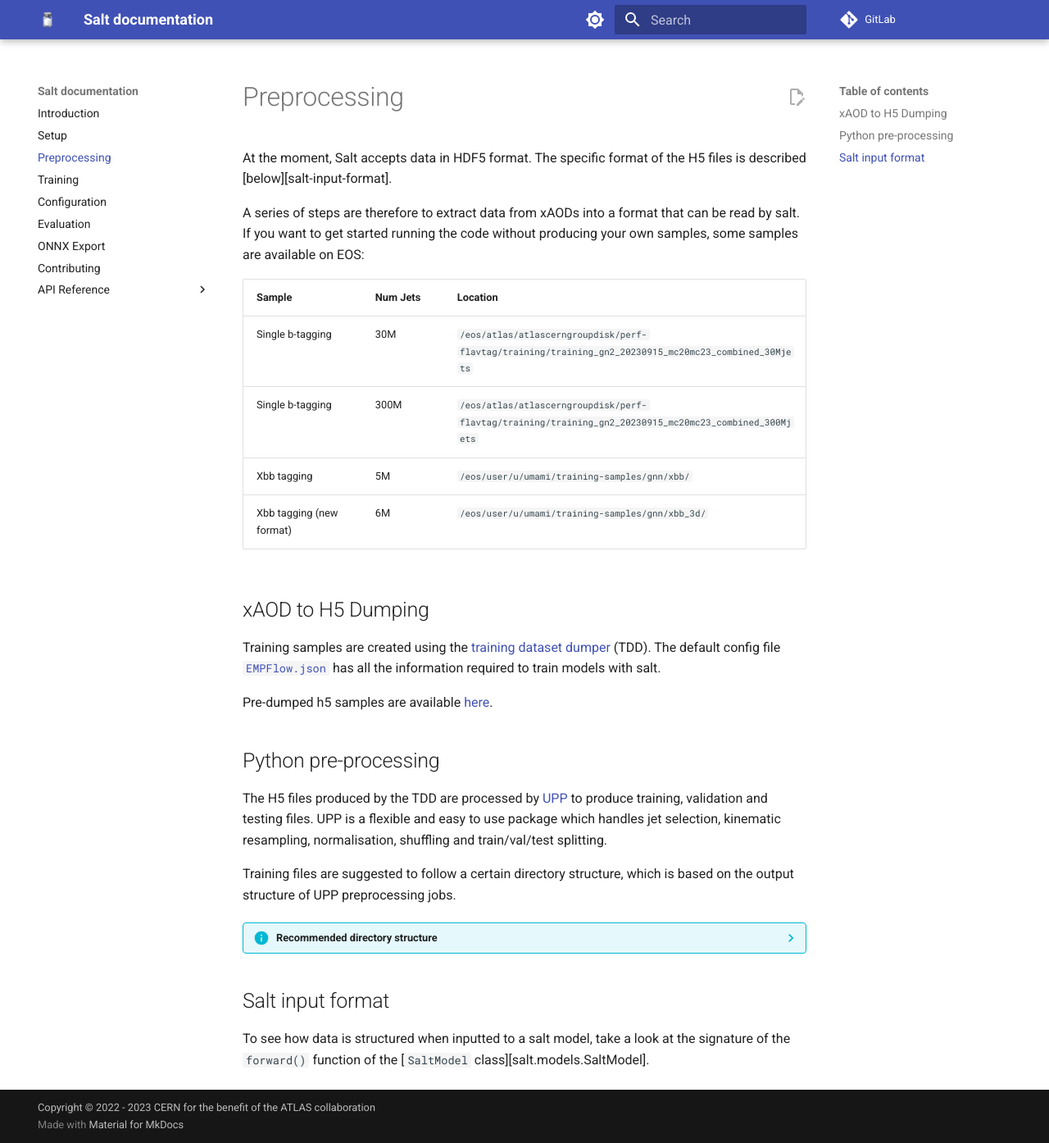
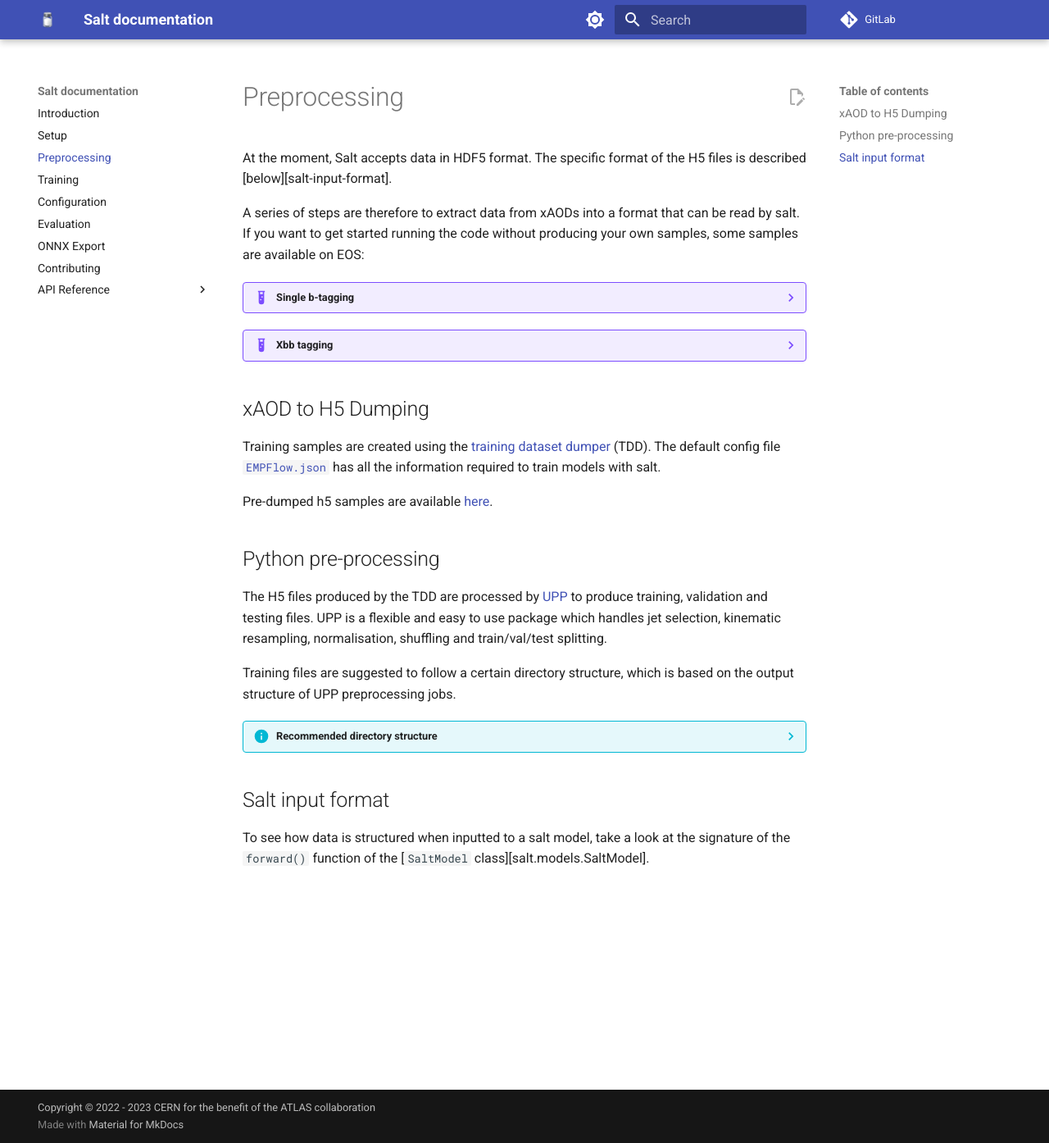
Before and after one commit to umami-hep/salt, an MkDocs documentation site: the page built from docs/preprocessing.md, in a window 1280 px wide and 1394 px high. Shown: the whole window at 82% size. Built offline with MkDocs 1.6.1 and Material for MkDocs 9.7.7, drawn with Linux system fonts in a browser that asks for light colours.

Commit message:
Update training samples in docs

````diff
--- a/docs/preprocessing.md
+++ b/docs/preprocessing.md
@@ -4,12 +4,27 @@
 A series of steps are therefore to extract data from xAODs into a format that can be read by salt.
 If you want to get started running the code without producing your own samples, some samples are available on EOS:
 
-| Sample | Num Jets | Location |
-|--------|----------|----------|
-| Single b-tagging | 30M | `/eos/atlas/atlascerngroupdisk/perf-flavtag/training/training_gn2_20230915_mc20mc23_combined_30Mjets` |
-| Single b-tagging | 300M | `/eos/atlas/atlascerngroupdisk/perf-flavtag/training/training_gn2_20230915_mc20mc23_combined_300Mjets` |
-| Xbb tagging | 5M | `/eos/user/u/umami/training-samples/gnn/xbb/` |
-| Xbb tagging (new format) | 6M | `/eos/user/u/umami/training-samples/gnn/xbb_3d/` |
+??? example "Single b-tagging"
+
+    Several 30M jet slices are available below in the following folder:
+
+    ```
+    /eos/home-u/umami/training-samples/2023/GN2v01_fold3/
+    ```
+
+    The samples contain only jets from the 3rd fold in a 4-fold setup (see the preprocessing configs for more info).
+
+    If you want to train on more than 30M jets, you can easily combine the files using
+    [`atlas-ftag-tools`](https://github.com/umami-hep/atlas-ftag-tools/#create-virtual-file)
+
+??? example "Xbb tagging"
+
+    See also the [xbb docs](https://xbb-docs.docs.cern.ch/Samples/Training/)
+
+    | Sample | Num Jets | Location |
+    |--------|----------|----------|
+    | Xbb tagging | 5M | `/eos/user/u/umami/training-samples/gnn/xbb/` |
+    | Xbb tagging (new format) | 6M | `/eos/user/u/umami/training-samples/gnn/xbb_3d/` |
 
 
 
````
